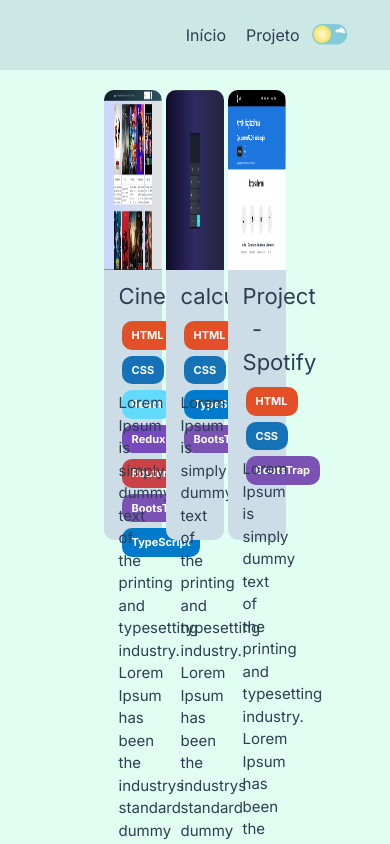
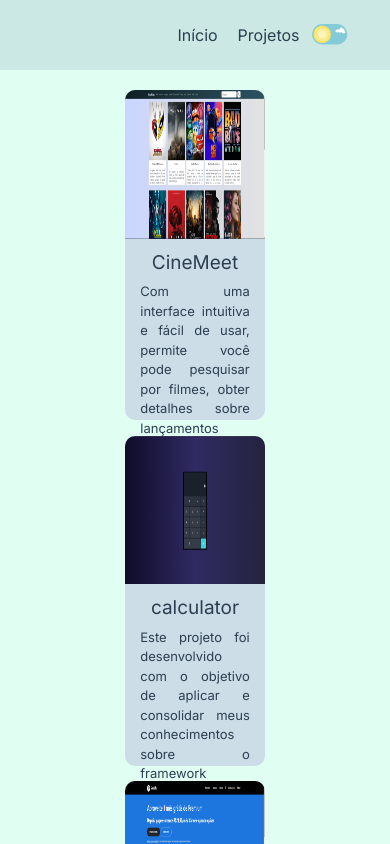
Before and after one commit to SantosFab/fabricio-portfolio, a Next.js app: page /Project in a window 390 px wide. Shown: the top 844 px of the page. Built offline with nearby package versions, Linux system fonts and the light colour scheme.

Commit message:
feat: implement responsive design for Project page

```diff
--- a/src/animations/titleAnimation/styles.ts
+++ b/src/animations/titleAnimation/styles.ts
@@ -7,7 +7,7 @@ export const StyledTitle = styled.h1`
       font-size: ${theme.fontSize.h1.fixed};
     }
     @media screen and (max-width: 549px) {
-      font-size: ${theme.fontSize.h1.fixedSmall};
+      font-size: ${theme.fontSize.h1.smFixed};
     }
   `}
 `;
--- a/src/app/Project/page.tsx
+++ b/src/app/Project/page.tsx
@@ -3,27 +3,26 @@ import { ProjectContainer } from "@/component/projectContainer/ProjectContainer"
 import * as Styled from "./styles";
 import spotify1 from "../../../public/image/spotify/spotify1.png";
 import spotify2 from "../../../public/image/spotify/spotify2.png";
-import spotify3 from "../../../public/image/cineMeet/cineMeet1.png";
+import spotify3 from "../../../public/image/spotify/spotify3.png";
 import cineMeet1 from "../../../public/image/cineMeet/cineMeet1.png";
 import cineMeet2 from "../../../public/image/cineMeet/cineMeet2.png";
 import cineMeet3 from "../../../public/image/cineMeet/cineMeet3.png";
 import cineMeet4 from "../../../public/image/cineMeet/cineMeet4.png";
 import calculator1 from "../../../public/image/calculator/calculator1.png";
-import calculator2 from "../../../public/image/calculator/calculator2.png";
 import { TagContainer } from "@/component/tagContainer/TagContainer";
 
 export default function Project() {
   return (
     <Styled.StyledProject>
-      <div className="container">
+      <div className="container  flex flex-col items-center sm:flex-none sm:flex-row">
         <ProjectContainer
           title="CineMeet"
           hrefGit="https://github.com/SantosFab/cine-meet"
           hrefPreview="https://cinemeet.vercel.app/"
           images={[cineMeet1, cineMeet2, cineMeet3, cineMeet4]}
-          body="Lorem Ipsum is simply dummy text of the printing and typesetting
-          industry. Lorem Ipsum has been the industrys standard dummy text ever
-          since the 1500s."
+          body="Com uma interface intuitiva e fácil
+          de usar, permite você pode pesquisar por filmes, obter detalhes
+          sobre lançamentos recentes, visualizar as classificações e muito mais."
         >
           <TagContainer tag="HTML" />
           <TagContainer tag="CSS" />
@@ -37,25 +36,23 @@ export default function Project() {
           title="calculator"
           hrefGit="https://github.com/SantosFab/calculator"
           hrefPreview="https://calculatordev.vercel.app/"
-          images={[calculator1, calculator2]}
-          body="Lorem Ipsum is simply dummy text of the printing and typesetting
-          industry. Lorem Ipsum has been the industrys standard dummy text ever
-          since the 1500s."
+          images={[calculator1]}
+          body="Este projeto foi desenvolvido com o objetivo de aplicar
+           e consolidar meus conhecimentos sobre o framework Next.js.
+           Além disso, marcou o início dos meus estudos em TypeScript."
         >
           <TagContainer tag="HTML" />
           <TagContainer tag="CSS" />
           <TagContainer tag="TypeScript" />
           <TagContainer tag="BootsTrap" />
         </ProjectContainer>
-
         <ProjectContainer
           title="Project - Spotify"
           hrefGit="https://github.com/SantosFab/First-Web-Project-Spotify"
           hrefPreview="https://projectspotify.vercel.app/"
           images={[spotify1, spotify2, spotify3]}
-          body="Lorem Ipsum is simply dummy text of the printing and typesetting
-          industry. Lorem Ipsum has been the industrys standard dummy text ever
-          since the 1500s."
+          body="Primeiro projeto web desenvolvidos utilizando as Tecnologias HTML/CSS e BootsTrap.
+          Nele, repliquei a interface do site Spotify - Premium"
         >
           <TagContainer tag="HTML" />
           <TagContainer tag="CSS" />
--- a/src/app/layout.tsx
+++ b/src/app/layout.tsx
@@ -28,7 +28,7 @@ export default function RootLayout({
                 Início
               </Styled.StyledNavegation>
               <Styled.StyledNavegation href={"/Project"}>
-                Projeto
+                Projetos
               </Styled.StyledNavegation>
               <Input />
             </Styled.StyledNav>
--- a/src/component/projectContainer/styles.ts
+++ b/src/component/projectContainer/styles.ts
@@ -4,10 +4,8 @@ import { StyledLink as ExternalStyledLink } from "@/app/styles";
 export const StyledProjectContainer = styled.div`
   ${({ theme }) => css`
     width: 19%;
-    margin-left: 0.5%;
-    margin-right: 0.5%;
-    margin-bottom: 1%;
-    height: 450px;
+    margin: 0 0.5% 1% 0.5%;
+    height: 410px;
     background-color: ${theme.background.container.dark};
     border-radius: 10px;
     position: relative;
@@ -21,6 +19,31 @@ export const StyledProjectContainer = styled.div`
 
     & > div:last-of-type:hover {
       opacity: 1;
+    }
+
+    @media screen and (max-width: 1536px) {
+      width: 24%;
+    }
+
+    @media screen and (max-width: 1280px) {
+      width: 30%;
+      margin: 0 1.5% 3% 1.5%;
+    }
+
+    @media screen and (max-width: 1024px) {
+      height: 310px;
+      width: 40%;
+      margin: 0 5% 5% 5%;
+
+      & img {
+        height: 45%;
+      }
+    }
+
+    @media screen and (max-width: 768px) {
+      width: 45%;
+      margin: 0 2.5% 5% 2.5%;
+      height: 330px;
     }
   `}
 `;
@@ -43,11 +66,34 @@ export const StyledBody = styled.div`
       text-align: justify;
       font-size: ${theme.fontSize.card.body};
     }
+
+    @media screen and (max-width: 1024px) {
+      & h2 {
+        font-size: ${theme.fontSize.card.lgTitle};
+      }
+
+      & p {
+        font-size: ${theme.fontSize.card.lgBody};
+      }
+    }
   `}
 `;
 
 export const StyledLink = styled(ExternalStyledLink)`
-  ${({ theme }) => css``}
+  ${({ theme }) => css`
+    &:last-of-type {
+      color: ${theme.title === "light"
+        ? theme.fontColors.one
+        : theme.fontColors.four};
+      border-color: ${theme.title === "light"
+        ? theme.fontColors.one
+        : theme.fontColors.four};
+    }
+    @media screen and (max-width: 640px) {
+      padding: 5px 14px;
+      font-size: 13px;
+    }
+  `}
 `;
 
 export const LinksContainer = styled.div`
@@ -60,10 +106,17 @@ export const LinksContainer = styled.div`
     width: 100%;
     height: 60%;
     border-radius: 0 0 10px 10px;
-    background-color: rgba(0, 0, 0, 0.4);
+    background-color: rgba(0, 0, 0, 0.7);
     opacity: 0;
     transition: opacity 0.5s ease;
     z-index: 10;
+    @media screen and (max-width: 1024px) {
+      top: 45%;
+      height: 55%;
+    }
+
+    @media screen and (max-width: 1024px) {
+    }
   `}
 `;
 
@@ -74,6 +127,10 @@ export const StyledTag = styled.div`
     align-items: start;
     height: 69px;
     margin-bottom: 5px;
+
+    @media screen and (max-width: 1024px) {
+      display: none;
+    }
   `}
 `;
 
--- a/src/styles/themes/Theme.ts
+++ b/src/styles/themes/Theme.ts
@@ -6,7 +6,7 @@ export interface Theme {
     h1: {
       fixed: string;
       responsive: string;
-      fixedSmall: string;
+      smFixed: string;
     };
     h2: {
       fixed: string;
@@ -21,8 +21,10 @@ export interface Theme {
     };
     card: {
       title: string;
+      lgTitle: string;
       tag: string;
       body: string;
+      lgBody: string;
     };
   };
   fontColors: {
--- a/src/styles/themes/sharedValues.ts
+++ b/src/styles/themes/sharedValues.ts
@@ -3,7 +3,7 @@ export const sharedValues = {
     h1: {
       fixed: "38px",
       responsive: "3vw",
-      fixedSmall: "30px",
+      smFixed: "30px",
     },
     h2: {
       fixed: "30px",
@@ -18,8 +18,10 @@ export const sharedValues = {
     },
     card: {
       title: "22px",
+      lgTitle: "19px",
       tag: "11px",
-      body: "15px",
+      body: "14px",
+      lgBody: "13px",
     },
   },
 };
```
Also changed, not shown: public/image/calculator/calculator2.png (deleted).
